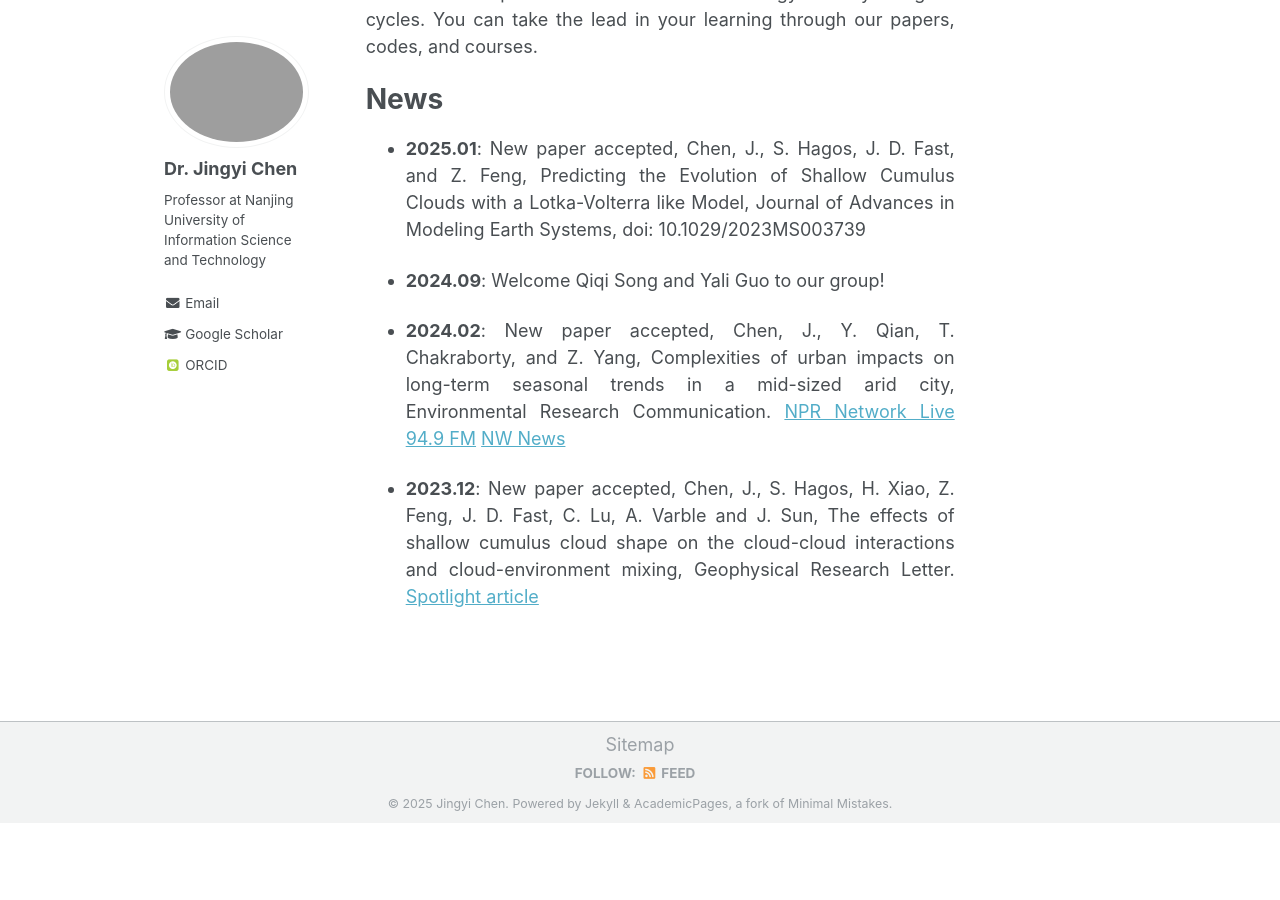
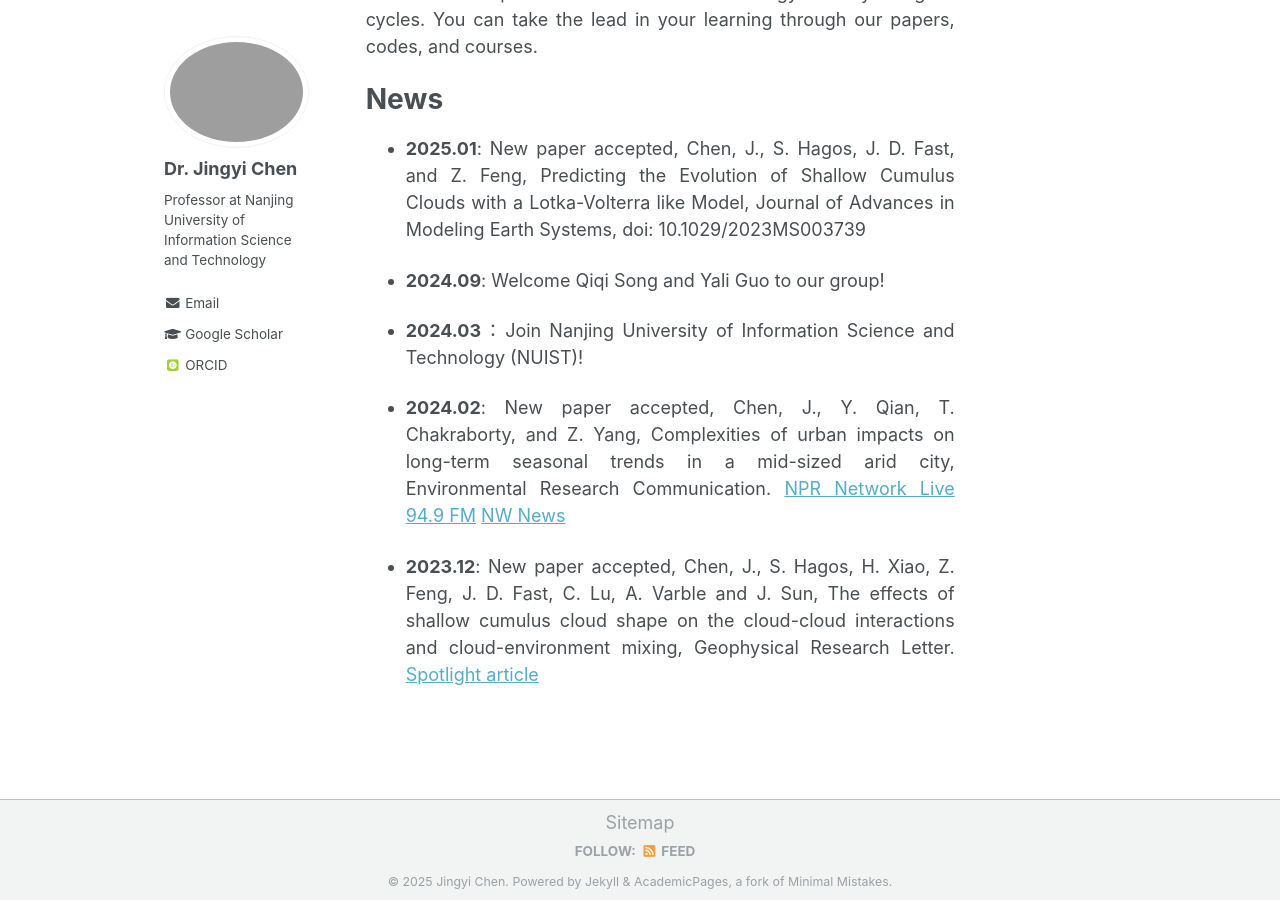
Before and after one commit to Jingyi-Chen/jingyi-chen.github.io, a Jekyll site: the page built from _pages/about.md, in a window 1280 px wide and 900 px high, scrolled down 957 px. Built offline with Jekyll 4.4.1, drawn with Linux system fonts in a browser that asks for light colours; some web fonts are replaced; before the commit the page ends 1780 px from its top, so only the background shows below that.

Commit message:
Update about.md

```diff
--- a/_pages/about.md
+++ b/_pages/about.md
@@ -18,6 +18,8 @@ News
 
 * **2024.09**: Welcome Qiqi Song and Yali Guo to our group!
 
+* **2024.03**：Join Nanjing University of Information Science and Technology (NUIST)!
+
 * **2024.02**: New paper accepted, Chen, J., Y. Qian, T. Chakraborty, and Z. Yang, Complexities of urban impacts on long-term seasonal trends in a mid-sized arid city, Environmental Research Communication. [NPR Network Live 94.9 FM](https://www.kuow.org/stories/study-as-the-climate-changes-the-desert-tri-cities-is-actually-getting-cooler)     [NW News](https://www.nwnewsnetwork.org/environment-and-planning/2024-02-22/study-as-the-climate-changes-the-desert-tri-cities-is-actually-getting-cooler)
 
 * **2023.12**: New paper accepted, Chen, J., S. Hagos, H. Xiao, Z. Feng, J. D. Fast, C. Lu, A. Varble and J. Sun, The effects of shallow cumulus cloud shape on the cloud-cloud interactions and cloud-environment mixing, Geophysical Research Letter. [Spotlight article](https://www.pnnl.gov/publications/whats-cloud-look)
```
